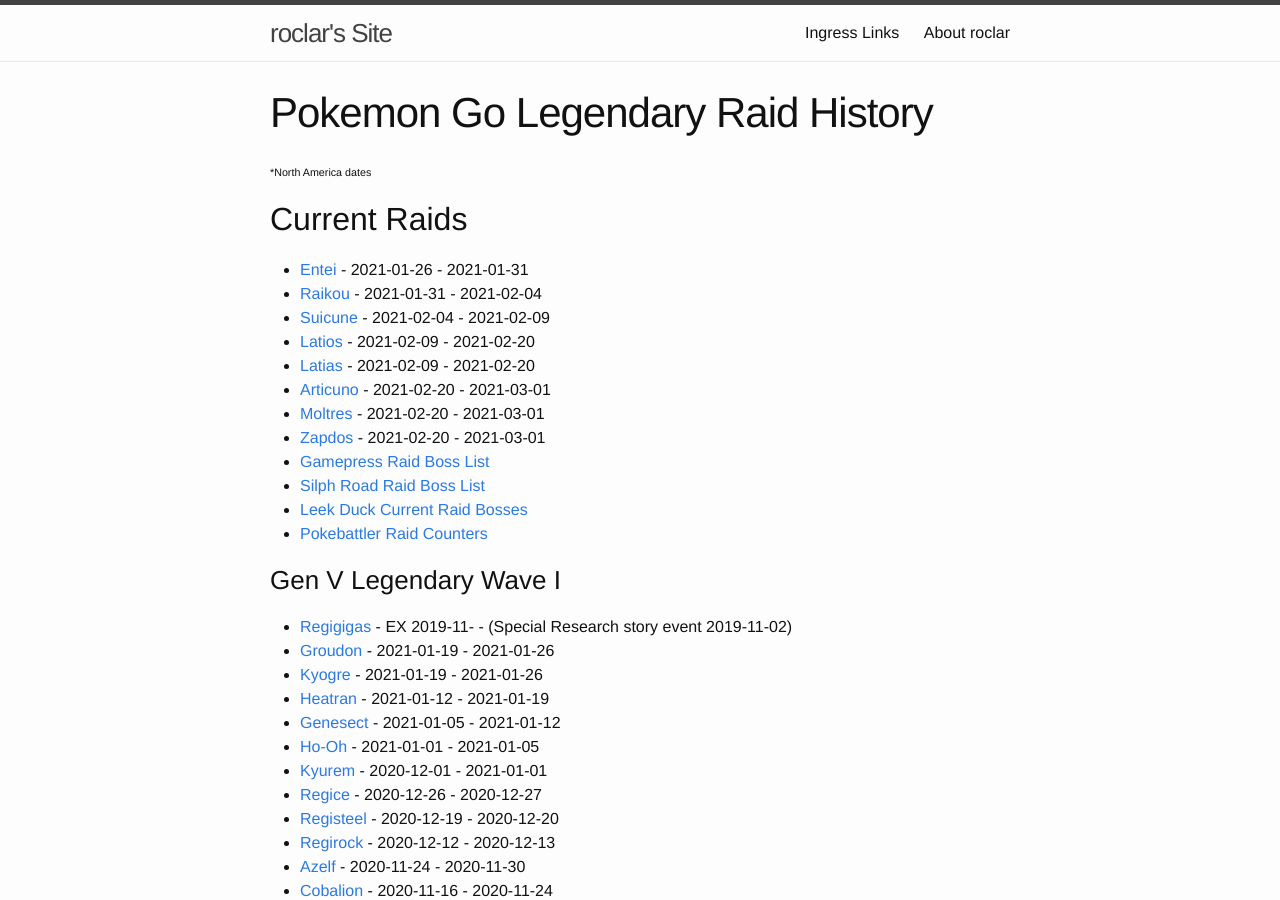
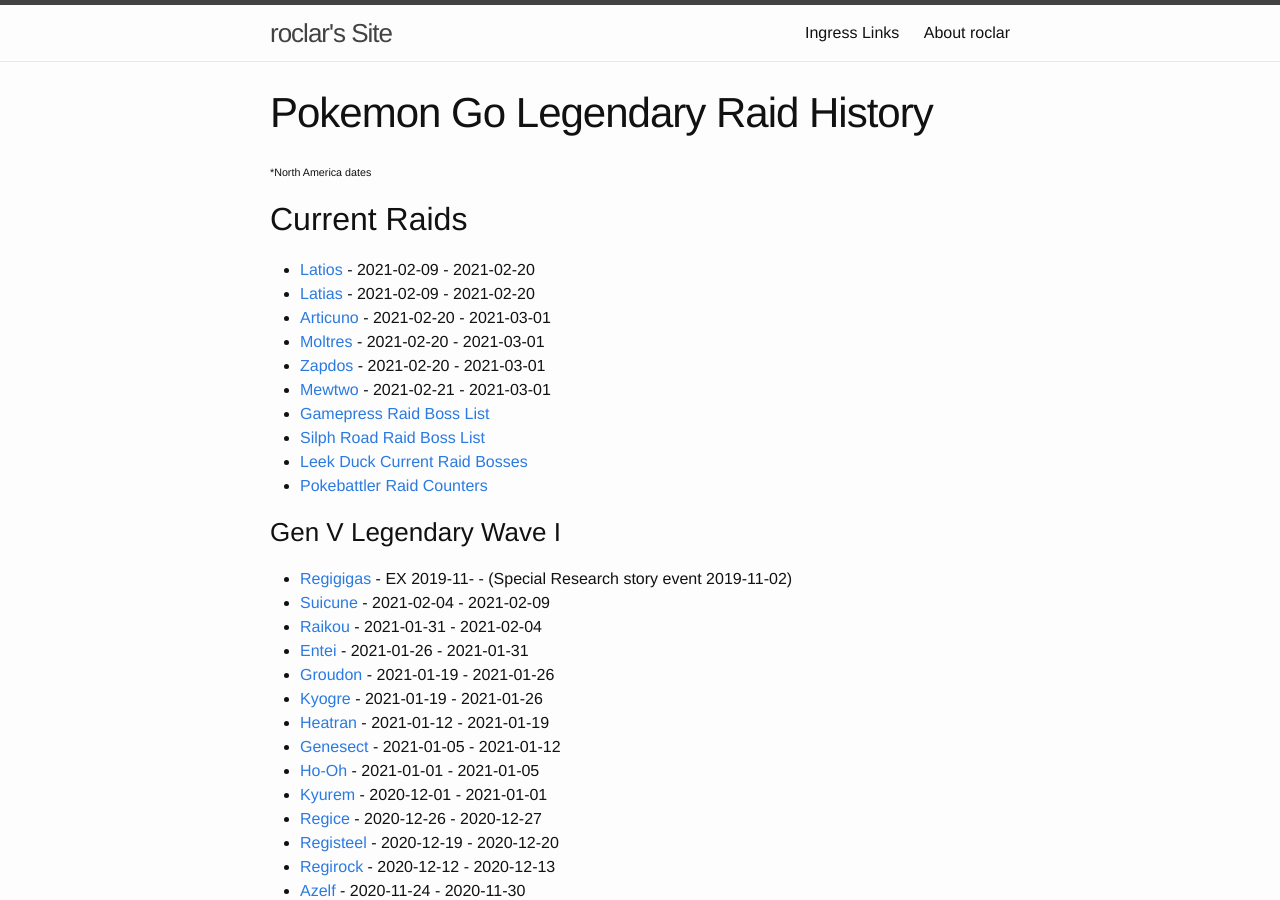
Before and after one commit to roclar/roclar.github.io, a Jekyll site: the page built from PoGoLegendaryHistory.md, in a window 1280 px wide and 900 px high. Built offline with Jekyll 4.4.1, drawn with Linux system fonts in a browser that asks for light colours; some of the changed lines change nothing that is shown.

Commit message:
Added Mewtwo.  Retired the beasts

```diff
--- a/PoGoLegendaryHistory.md
+++ b/PoGoLegendaryHistory.md
@@ -6,14 +6,12 @@
 ###### *North America dates
 
 ## Current Raids
-- [Entei](https://db.pokemongohub.net/pokemon/244) - 2021-01-26 - 2021-01-31
-- [Raikou](https://db.pokemongohub.net/pokemon/243) - 2021-01-31 - 2021-02-04
-- [Suicune](https://db.pokemongohub.net/pokemon/245) - 2021-02-04 - 2021-02-09
 - [Latios](https://db.pokemongohub.net/pokemon/381) - 2021-02-09 - 2021-02-20
 - [Latias](https://db.pokemongohub.net/pokemon/380) - 2021-02-09 - 2021-02-20
 - [Articuno](https://db.pokemongohub.net/pokemon/144) - 2021-02-20 - 2021-03-01
 - [Moltres](https://db.pokemongohub.net/pokemon/146) - 2021-02-20 - 2021-03-01
 - [Zapdos](https://db.pokemongohub.net/pokemon/145) - 2021-02-20 - 2021-03-01
+- [Mewtwo](https://db.pokemongohub.net/pokemon/150) - 2021-02-21 - 2021-03-01
 - [Gamepress Raid Boss List](https://pokemongo.gamepress.gg/raid-boss-list)
 - [Silph Road Raid Boss List](https://thesilphroad.com/raid-bosses)
 - [Leek Duck Current Raid Bosses](https://leekduck.com/boss/)
@@ -21,6 +19,9 @@
 
 ### Gen V Legendary Wave I
 - [Regigigas](https://db.pokemongohub.net/pokemon/486) - EX 2019-11- - (Special Research story event 2019-11-02)
+- [Suicune](https://db.pokemongohub.net/pokemon/245) - 2021-02-04 - 2021-02-09
+- [Raikou](https://db.pokemongohub.net/pokemon/243) - 2021-01-31 - 2021-02-04
+- [Entei](https://db.pokemongohub.net/pokemon/244) - 2021-01-26 - 2021-01-31
 - [Groudon](https://db.pokemongohub.net/pokemon/383) - 2021-01-19 - 2021-01-26
 - [Kyogre](https://db.pokemongohub.net/pokemon/382) - 2021-01-19 - 2021-01-26
 - [Heatran](https://db.pokemongohub.net/pokemon/485) - 2021-01-12 - 2021-01-19
```
